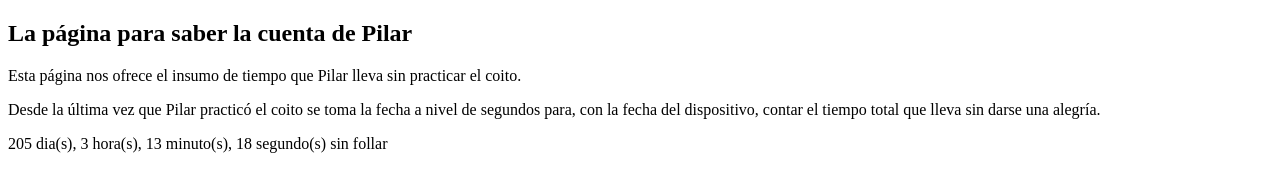
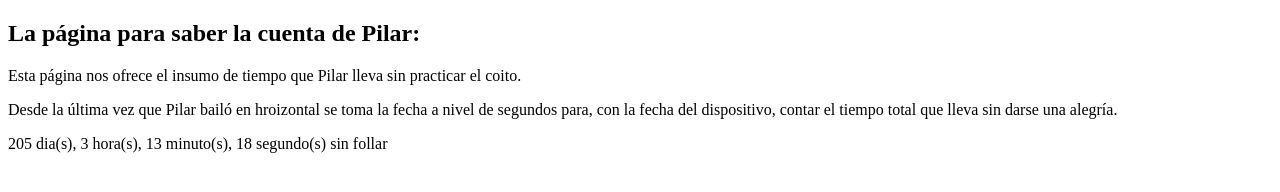
Before and after one commit to venartemi/tiempo-pilar, a plain HTML site: page index.html in a window 1280 px wide. Drawn offline with Linux system fonts and the light colour scheme.

Commit message:
Update index.html

```diff
--- a/index.html
+++ b/index.html
@@ -8,11 +8,11 @@
 </head>
 <body>
 
-<h2>La página para saber la cuenta de Pilar</h2>
+<h2>La página para saber la cuenta de Pilar:</h2>
 
 <p>Esta página nos ofrece el insumo de tiempo que Pilar lleva sin practicar el coito.</p>
 
-<p> Desde la última vez que Pilar practicó el coito se toma la fecha a nivel de segundos para, con la fecha del dispositivo,
+<p> Desde la última vez que Pilar bailó en hroizontal se toma la fecha a nivel de segundos para, con la fecha del dispositivo,
     contar el tiempo total que lleva sin darse una alegría.</p>
 
 <div id="time-elapsed"></div>
```
